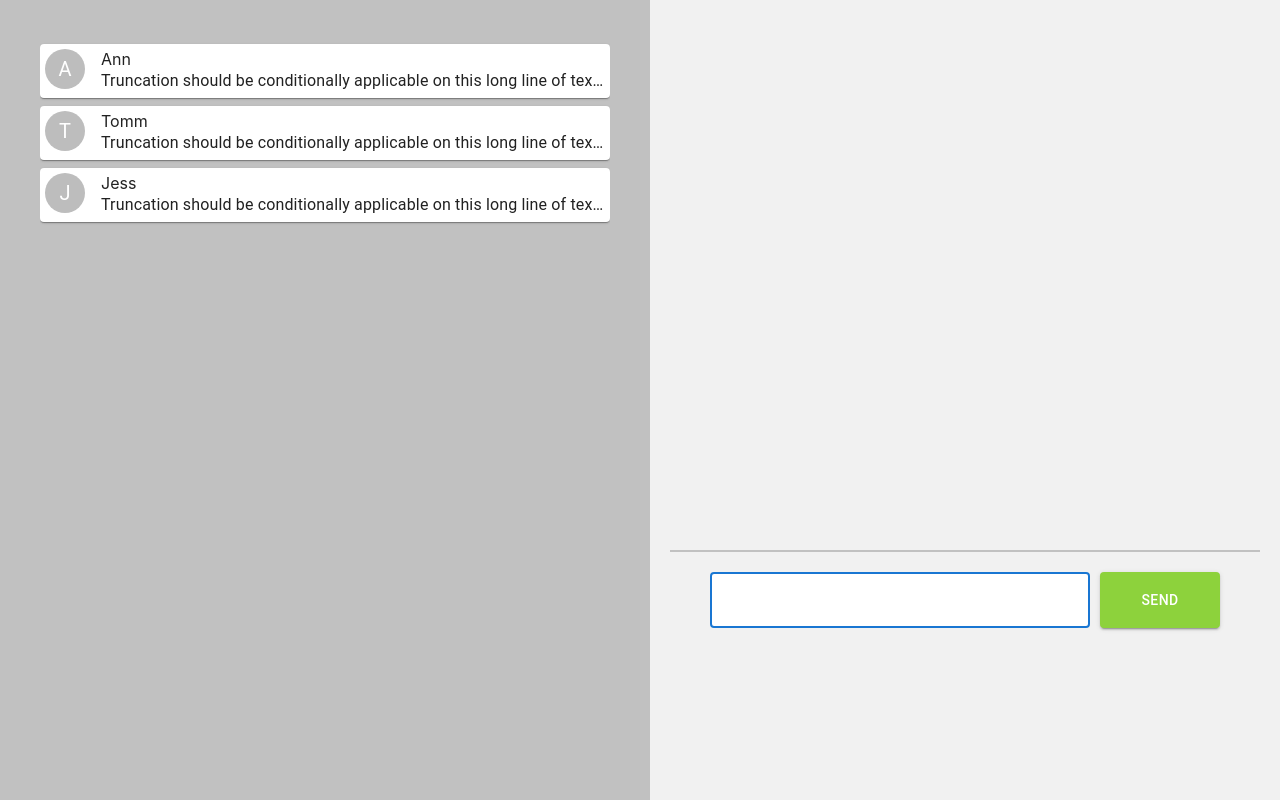
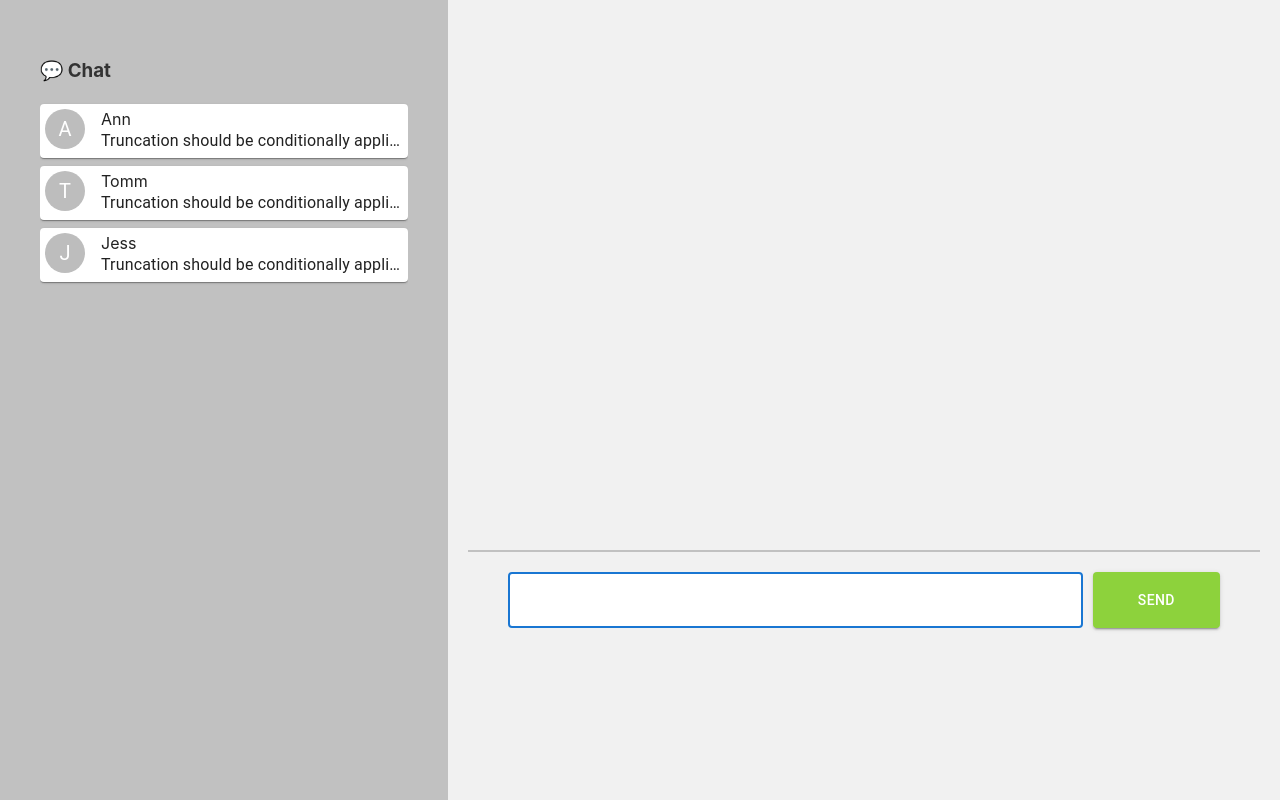
Before and after one commit to LamaNad/react_gb, a React (Create React App) app: page / in a window 1280 px wide. Built offline with nearby package versions, Linux system fonts and the light colour scheme.

Commit message:
check for empty message

```diff
--- a/src/App.js
+++ b/src/App.js
@@ -57,18 +57,21 @@ function App() {
   }, [messages]);
 
   const addMessage = (text) => {
+    if(text !== ""){
       setMessages([...messages, {
         text,
         author: USERS.userName,
         role: USERS.userRole,
         id: `msg-${Date.now()}`,
       }]);
+    }
   };
 
   return (
     <div className="App messenger_bl">
       <div className='messenger_chatlist'>
         <div className='root'>
+          <h3>💬 Chat</h3>
           <ChatList chats={chats} />
         </div>
       </div>
--- a/src/components/ChatList/ChatList.scss
+++ b/src/components/ChatList/ChatList.scss
@@ -7,7 +7,7 @@
     flex-direction: column;
 }
 .messenger_chatlist {
-    max-width: 650px;
+    width: 35%;
     height: 100vh;
     background: #c1c1c1;
 }
```
Lines whose indentation alone changed are shown as unchanged.
